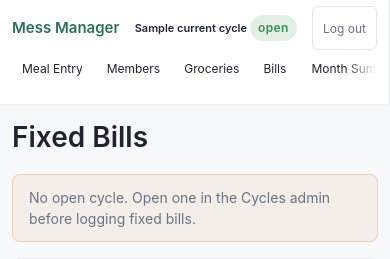
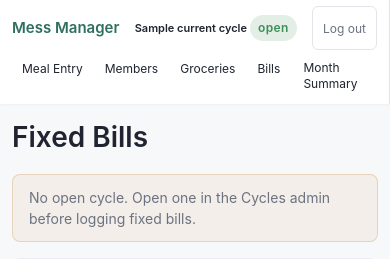
Before and after one commit to mohammad-mursalin/mess-management-system, a Django app: template apps/bills/templates/bills/bill_list.html in a window 390 px wide. Shown: the top 259 px of the page. Run offline with Django 3.2, Linux system fonts and the light colour scheme; the template is opened without the code that fills it: most values are stand-ins (such as "Sample title", 1, 10 or a date in 2020); form fields are guessed from the names that the template uses.

Commit message:
Refactor sidebar navigation; adjust gap spacing and enhance month summary link styling for improved layout

```diff
--- a/static/css/app.css
+++ b/static/css/app.css
@@ -865,25 +865,12 @@ body {
 
     .sidebar-main {
         display: block;
-        position: relative;
-    }
-
-    .sidebar-main::after {
-        content: '';
-        position: absolute;
-        top: 0;
-        right: 0;
-        bottom: 0;
-        width: 32px;
-        background: linear-gradient(to right, transparent, var(--color-surface));
-        pointer-events: none;
-        z-index: 2;
     }
 
     .sidebar-nav {
         display: flex;
         flex-wrap: nowrap;
-        gap: 4px;
+        gap: 2px;
         overflow-x: auto;
         overflow-y: hidden;
         -webkit-overflow-scrolling: touch;
@@ -906,6 +893,12 @@ body {
         font-size: 12px;
         white-space: nowrap;
         min-height: 44px;
+    }
+
+    .sidebar-nav li a.nav-month-summary {
+        white-space: normal;
+        line-height: 1.3;
+        max-width: 80px;
     }
 
     .sidebar-logout-btn {
--- a/templates/base_manager.html
+++ b/templates/base_manager.html
@@ -35,7 +35,7 @@
                     <li><a href="{% url 'member_list' %}" class="{% if 'member' in request.resolver_match.url_name %}active{% endif %}">Members</a></li>
                     <li><a href="{% url 'bill_list' %}" class="{% if request.resolver_match.url_name == 'bill_list' or request.resolver_match.url_name == 'extra_list' or request.resolver_match.url_name == 'bill_add' or request.resolver_match.url_name == 'extra_add' or request.resolver_match.url_name == 'extra_edit' %}active{% endif %}">Groceries</a></li>
                     <li><a href="{% url 'fixed_bill_list' %}" class="{% if 'fixed_bill' in request.resolver_match.url_name %}active{% endif %}">Bills</a></li>
-                    <li><a href="{% url 'month_summary' %}" class="{% if request.resolver_match.url_name == 'month_summary' %}active{% endif %}">Month Summary</a></li>
+                    <li><a href="{% url 'month_summary' %}" class="nav-month-summary {% if request.resolver_match.url_name == 'month_summary' %}active{% endif %}">Month Summary</a></li>
                 </ul>
             </div>
         </aside>
```
